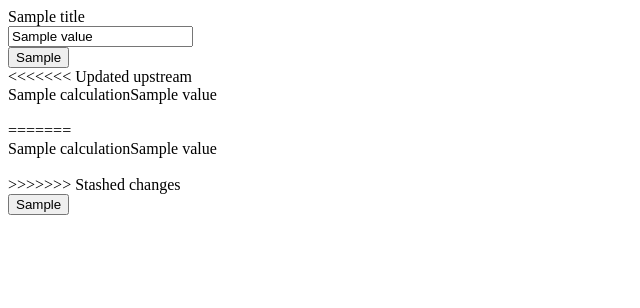
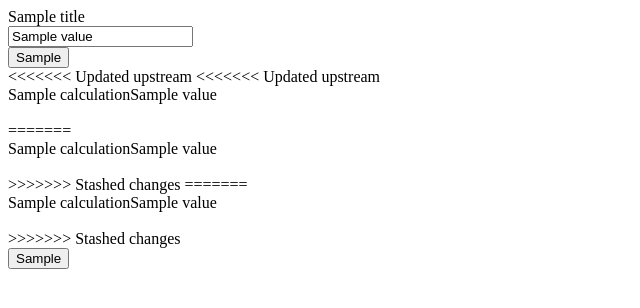
Before and after one commit to DovitosMan/Nasos_Master, a Django app: template Master/templates/calculations.html in a window 1280 px wide. Shown: the top 308 px of the page, without its empty margins (0-640 px from the left). Run offline with Django 5.2, Linux system fonts and the light colour scheme; the template is opened without the code that fills it: most values are stand-ins (such as "Sample title", 1, 10 or a date in 2020).

Commit message:
some changes

```diff
--- a/Master/templates/calculations.html
+++ b/Master/templates/calculations.html
@@ -19,7 +19,11 @@
     {% for calculation in calculations %}
         {% if calculation.value is not None %}
 <<<<<<< Updated upstream
+<<<<<<< Updated upstream
             <div>{{ calculation.name }}{{ calculation.value }}</div><br>
+=======
+        <div>{{ calculation.name }}{{ calculation.value }}</div><br>
+>>>>>>> Stashed changes
 =======
         <div>{{ calculation.name }}{{ calculation.value }}</div><br>
 >>>>>>> Stashed changes
```
Also changed, not shown: Master/calculations/views.py (+11 -0 lines).
